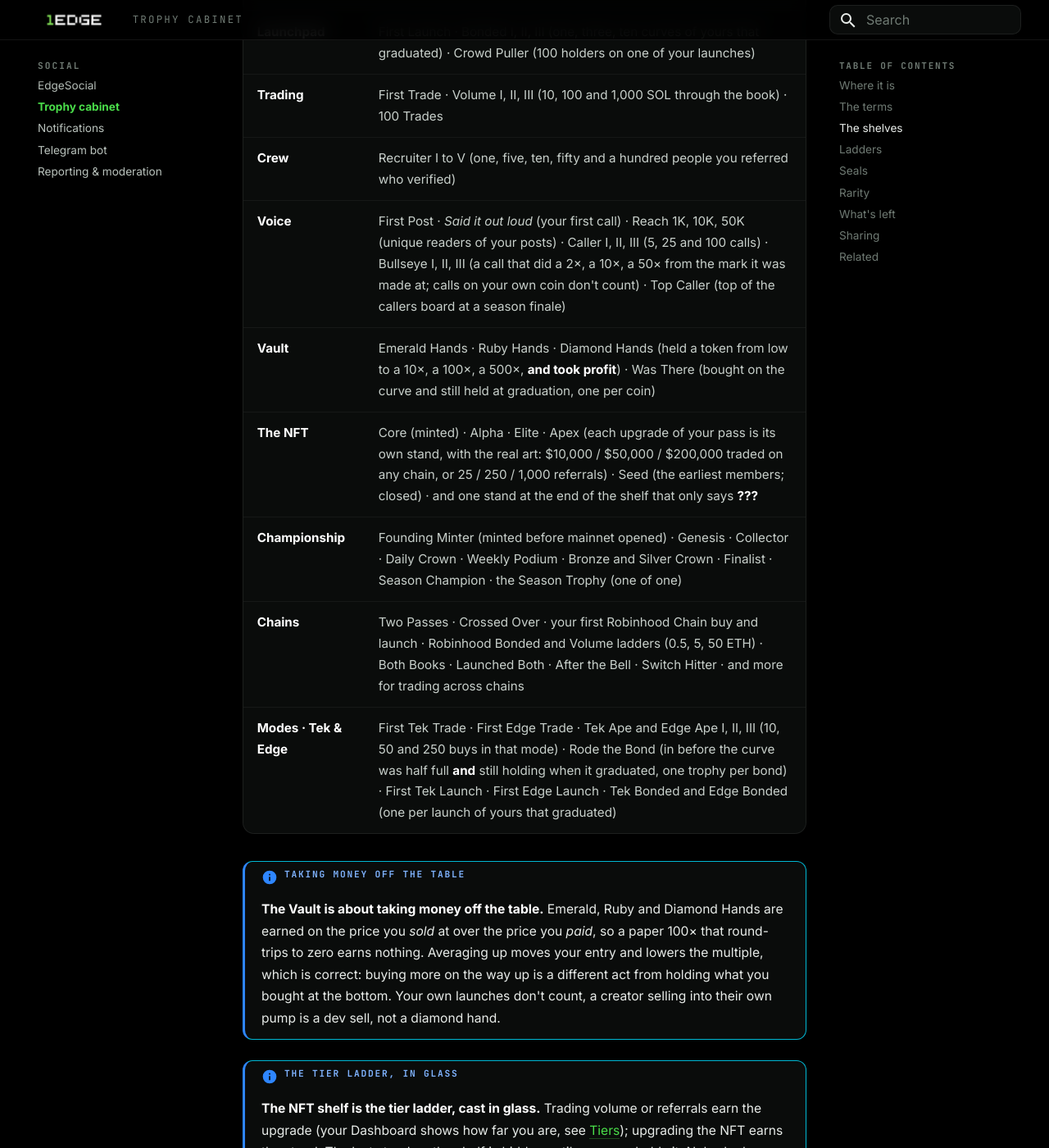
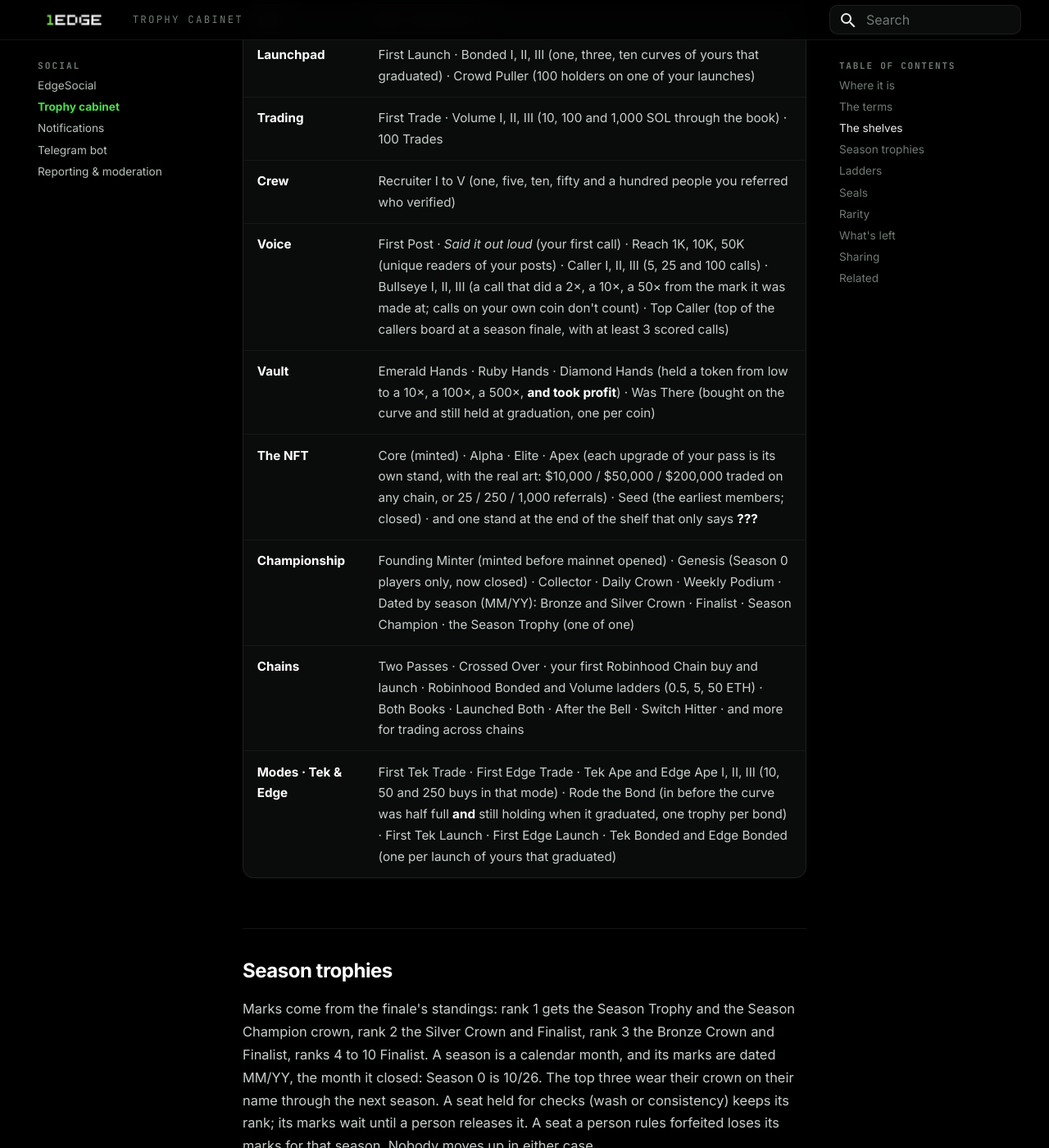
Before and after one commit to Tedz-1edge/1edge-docs, an MkDocs documentation site: the page built from docs/social/trophy-cabinet.md, in a window 1280 px wide and 1400 px high, scrolled down 1821 px. Shown: the whole window at 82% size. Built offline with MkDocs 1.6.1 and Material for MkDocs 9.7.7, drawn with Linux system fonts in a browser that asks for light colours; some of the changed text lies outside the part shown.

Commit message:
TROPHYFIX docs: season marks come from the finale, dated by the month it closed; what a held or forfeited seat means; Genesis closed with Season 0; Top Caller's 3 calls floor; on chain
Co-Authored-By: Claude Opus 5.5 <noreply@anthropic.com>

```diff
--- a/docs/social/trophy-cabinet.md
+++ b/docs/social/trophy-cabinet.md
@@ -8,7 +8,7 @@ description: The trophy cabinet on every 1EDGE profile, what each trophy takes,
 
 Your wallet has a history. Now it has a shelf.
 
-Every trophy in the cabinet comes off a lifetime counter: your first trade, your first launch, a curve you bonded, a thousand SOL through the book, a season on the podium. Nothing in it is bought, nothing in it is given, and nothing in it goes away.
+Every trophy in the cabinet comes off a lifetime counter: your first trade, your first launch, a curve you bonded, a thousand SOL through the book, a season on the podium. Nothing in it is bought, nothing in it is given, and nothing in it goes away except a seal whose set is no longer complete or the marks of a forfeited seat.
 
 ![The cabinet header and the Trading shelf, six glass trophies on their plinths](../assets/cabinet-hero.png)
 
@@ -24,7 +24,7 @@ Every trophy in the cabinet comes off a lifetime counter: your first trade, your
 
 Three things a trophy is **not**, so nobody reads it as something it isn't:
 
-* **Not on-chain and not an NFT.** A trophy is a record 1EDGE keeps about what a wallet did. It is not a token in your wallet.
+* **Not on chain and not an NFT.** A trophy is a record 1EDGE keeps about what a wallet did. It is not a token in your wallet.
 * **Not transferable.** It belongs to the wallet that earned it and cannot be sent, sold or lent.
 * **Not worth anything.** A trophy has no cash value and pays nothing. It is a fact about your history, cast in glass.
 
@@ -37,12 +37,20 @@ The cabinet is arranged as shelves, one per kind of activity. Each stand on a sh
 | **Launchpad** | First Launch · Bonded I, II, III (one, three, ten curves of yours that graduated) · Crowd Puller (100 holders on one of your launches) |
 | **Trading** | First Trade · Volume I, II, III (10, 100 and 1,000 SOL through the book) · 100 Trades |
 | **Crew** | Recruiter I to V (one, five, ten, fifty and a hundred people you referred who verified) |
-| **Voice** | First Post · *Said it out loud* (your first call) · Reach 1K, 10K, 50K (unique readers of your posts) · Caller I, II, III (5, 25 and 100 calls) · Bullseye I, II, III (a call that did a 2×, a 10×, a 50× from the mark it was made at; calls on your own coin don't count) · Top Caller (top of the callers board at a season finale) |
+| **Voice** | First Post · *Said it out loud* (your first call) · Reach 1K, 10K, 50K (unique readers of your posts) · Caller I, II, III (5, 25 and 100 calls) · Bullseye I, II, III (a call that did a 2×, a 10×, a 50× from the mark it was made at; calls on your own coin don't count) · Top Caller (top of the callers board at a season finale, with at least 3 scored calls) |
 | **Vault** | Emerald Hands · Ruby Hands · Diamond Hands (held a token from low to a 10×, a 100×, a 500×, **and took profit**) · Was There (bought on the curve and still held at graduation, one per coin) |
 | **The NFT** | Core (minted) · Alpha · Elite · Apex (each upgrade of your pass is its own stand, with the real art: $10,000 / $50,000 / $200,000 traded on any chain, or 25 / 250 / 1,000 referrals) · Seed (the earliest members; closed) · and one stand at the end of the shelf that only says **???** |
-| **Championship** | Founding Minter (minted before mainnet opened) · Genesis · Collector · Daily Crown · Weekly Podium · Bronze and Silver Crown · Finalist · Season Champion · the Season Trophy (one of one) |
+| **Championship** | Founding Minter (minted before mainnet opened) · Genesis (Season 0 players only, now closed) · Collector · Daily Crown · Weekly Podium · Dated by season (MM/YY): Bronze and Silver Crown · Finalist · Season Champion · the Season Trophy (one of one) |
 | **Chains** | Two Passes · Crossed Over · your first Robinhood Chain buy and launch · Robinhood Bonded and Volume ladders (0.5, 5, 50 ETH) · Both Books · Launched Both · After the Bell · Switch Hitter · and more for trading across chains |
 | **Modes · Tek & Edge** | First Tek Trade · First Edge Trade · Tek Ape and Edge Ape I, II, III (10, 50 and 250 buys in that mode) · Rode the Bond (in before the curve was half full **and** still holding when it graduated, one trophy per bond) · First Tek Launch · First Edge Launch · Tek Bonded and Edge Bonded (one per launch of yours that graduated) |
+
+## Season trophies
+
+Marks come from the finale's standings: rank 1 gets the Season Trophy and the Season Champion crown, rank 2 the Silver Crown and Finalist, rank 3 the Bronze Crown and Finalist, ranks 4 to 10 Finalist.
+A season is a calendar month, and its marks are dated MM/YY, the month it closed: Season 0 is 10/26.
+The top three wear their crown on their name through the next season.
+A seat held for checks (wash or consistency) keeps its rank; its marks wait until a person releases it.
+A seat a person rules forfeited loses its marks for that season. Nobody moves up in either case.
 
 !!! info "Taking money off the table"
     **The Vault is about taking money off the table.** Emerald, Ruby and Diamond Hands are earned on the price you *sold* at over the price you *paid*, so a paper 100× that round-trips to zero earns nothing. Averaging up moves your entry and lowers the multiple, which is correct: buying more on the way up is a different act from holding what you bought at the bottom. Your own launches don't count, a creator selling into their own pump is a dev sell, not a diamond hand.
```
Also changed, not shown: docs/rewards/seasons.md (+1 -1 lines).
